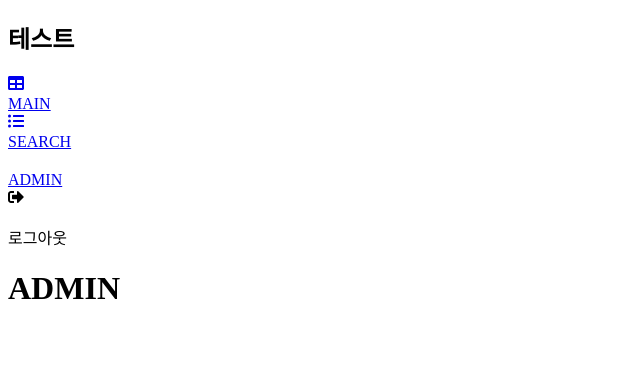
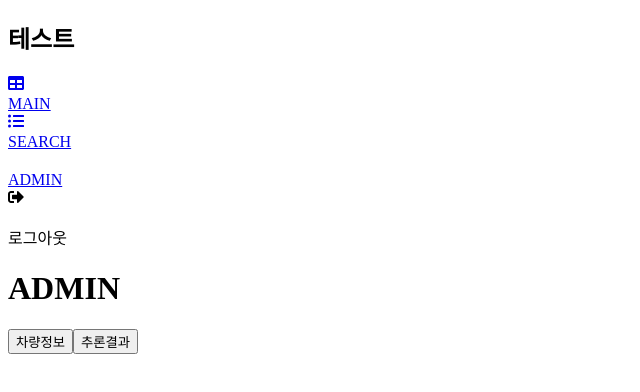
Before and after one commit to cjs9615/license-plate-recognition, a React (Create React App) app in the folder frontend/license-plate/: page /admin in a window 1280 px wide. Shown: the top 392 px of the page, without its empty margins (0-640 px from the left). Built offline with nearby package versions, Linux system fonts and the light colour scheme; some icons are missing.

Commit message:
폴더정리

```diff
--- a/frontend/license-plate/src/components/SideBar.js
+++ b/frontend/license-plate/src/components/comm/SideBar.js
@@ -4,7 +4,7 @@ import { FaScrewdriverWrench } from "react-icons/fa6";
 import { FaSignOutAlt } from "react-icons/fa";
 import { useEffect, useState } from "react";
 import { useRecoilState } from "recoil";
-import { LoginStateAtom } from "../pages/member/LoginStateAtom";
+import { LoginStateAtom } from "../../pages/member/LoginStateAtom";
 
 const SideBar = () => {
     const navigate = useNavigate();
--- a/frontend/license-plate/src/components/Modal.js
+++ b/frontend/license-plate/src/components/main/MainModal.js
@@ -1,6 +1,6 @@
 import { IoMdCloseCircleOutline } from "react-icons/io";
 
-const Modal = ({ setModalOpen, imgUrl }) => {
+const MainModal = ({ setModalOpen, imgUrl }) => {
     const handleModalOepn = () => {
         setModalOpen(false);
     }
@@ -29,4 +29,4 @@ const Modal = ({ setModalOpen, imgUrl }) => {
     )
 }
 
-export default Modal
+export default MainModal
--- a/frontend/license-plate/src/pages/main/Admin.js
+++ b/frontend/license-plate/src/pages/main/Admin.js
@@ -1,12 +1,16 @@
-import SideBar from "../../components/SideBar"
+import SideBar from "../../components/comm/SideBar"
 
 const Admin = () => {
     return (
         <div className="grow flex">
             <SideBar />
             <div className="w-[80%] px-[1rem] md:px-[6rem] md:mt-[1.5rem]">
-                <div className="border-b-2 border-black py-[0.5rem]">
+                <div className="flex justify-between items-center border-b-2 border-black py-[0.5rem]">
                     <h1 className="text-[24px] font-bold">ADMIN</h1>
+                    <div className="flex gap-2">
+                        <button>차량정보</button>
+                        <button>추론결과</button>
+                    </div>
                 </div>
             </div>
         </div>
--- a/frontend/license-plate/src/pages/main/Main.js
+++ b/frontend/license-plate/src/pages/main/Main.js
@@ -1,10 +1,9 @@
 import { useEffect, useState } from "react"
-import SideBar from "../../components/SideBar"
+import SideBar from "../../components/comm/SideBar"
 import { FiCamera } from "react-icons/fi";
 import { AiOutlinePicture } from "react-icons/ai";
-import Modal from "../../components/Modal";
-// import MainBtn from "../../components/MainBtn";
-import MainTable from "../../components/MainTable";
+import MainModal from "../../components/main/MainModal";
+import MainTable from "../../components/main/MainTable";
 import loadingGIF from "../../images/loadingIcon.gif";
 
 const Main = () => {
@@ -212,7 +211,7 @@ const Main = () => {
             </div>
             {
                 modalOpen
-                    ? <Modal setModalOpen={setModalOpen} imgUrl={imgUrl} />
+                    ? <MainModal setModalOpen={setModalOpen} imgUrl={imgUrl} />
                     : ""
             }
         </div>
--- a/frontend/license-plate/src/pages/main/Search.js
+++ b/frontend/license-plate/src/pages/main/Search.js
@@ -1,4 +1,4 @@
-import SideBar from "../../components/SideBar"
+import SideBar from "../../components/comm/SideBar"
 
 const Search = () => {
     return (
--- a/frontend/license-plate/src/pages/member/SignUp.js
+++ b/frontend/license-plate/src/pages/member/SignUp.js
@@ -1,7 +1,7 @@
 import axios from "axios"
 import { useRef, useState } from "react"
 import { Link, useNavigate } from "react-router-dom"
-import PasswordWithIcon from "../../components/PasswordWithIcon"
+import PasswordWithIcon from "../../components/comm/PasswordWithIcon"
 
 const SignUp = () => {
     // 회원가입 관련
```
Also changed, not shown: frontend/license-plate/src/components/MainBtn.js (deleted, +0 -10 lines), frontend/license-plate/src/components/admin/PredLog.js (added, +10 -0 lines), frontend/license-plate/src/components/admin/TruckInfo.js (added, +10 -0 lines), frontend/license-plate/src/components/comm/PasswordWithIcon.js (renamed from frontend/license-plate/src/components/PasswordWithIcon.js), frontend/license-plate/src/components/main/MainTable.js (renamed from frontend/license-plate/src/components/MainTable.js).
